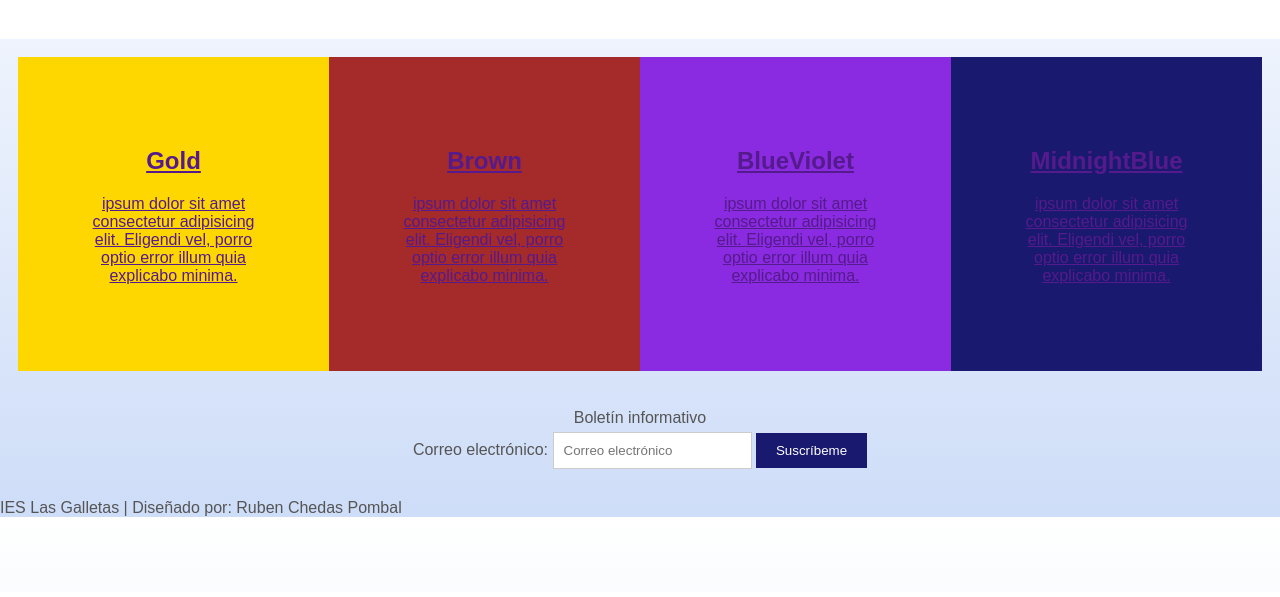
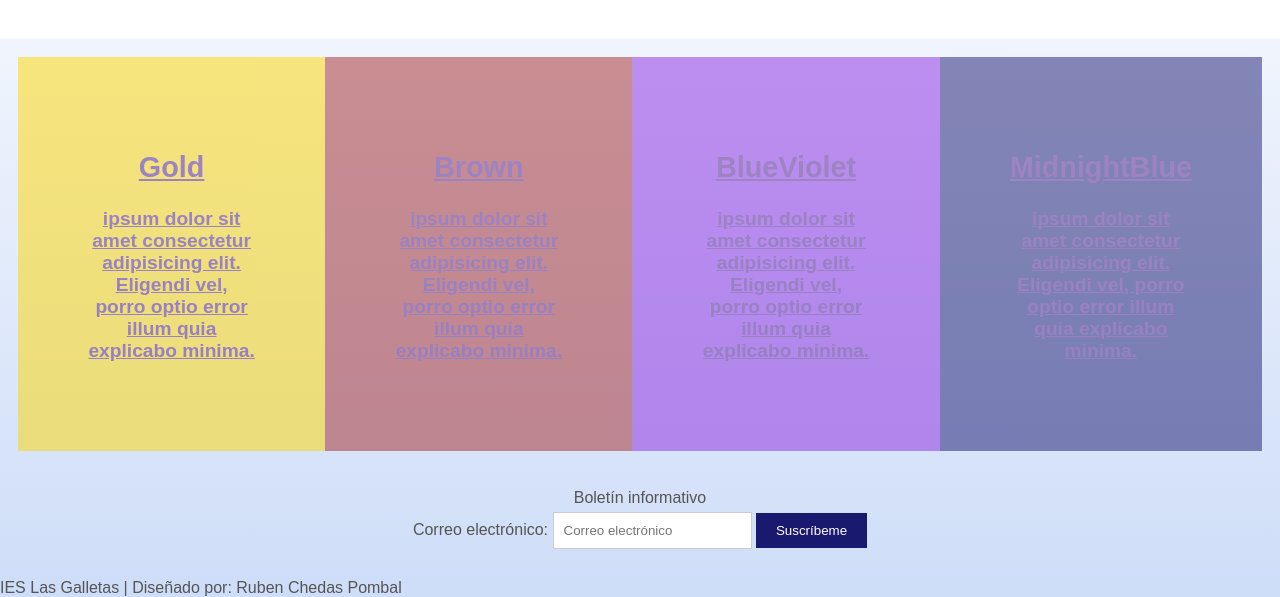
Before and after one commit to Rub3nCP/DOR2024-CSSAvanzado, a plain HTML site: page index.html in a window 1280 px wide. Shown: the part 208-805 px from the top of the page. Drawn offline with Linux system fonts and the light colour scheme.

Commit message:
Mejorado

```diff
--- a/style.css
+++ b/style.css
@@ -39,17 +39,20 @@ article {
   padding: 70px;
   text-align: center;
   color: white;
+  opacity: 0.5;
   transition: opacity 1s linear;
+  font-size: 1.2rem;
+  font-weight: bold;
 }
 
 article:hover {
-  opacity: 6;
+  opacity: 1;
 }
 
-#gold { background-color: gold; }
-#brown { background-color: brown; }
-#blueviolet { background-color: blueviolet; }
-#midnightblue { background-color: midnightblue; }
+#gold { background: gold; color: white; }
+#brown { background: brown; color: white; }
+#blueviolet { background: blueviolet; color: white; }
+#midnightblue { background: midnightblue; color: white; }
 
 /* Responsivo */
 @media (max-width: 1200px) {
```
